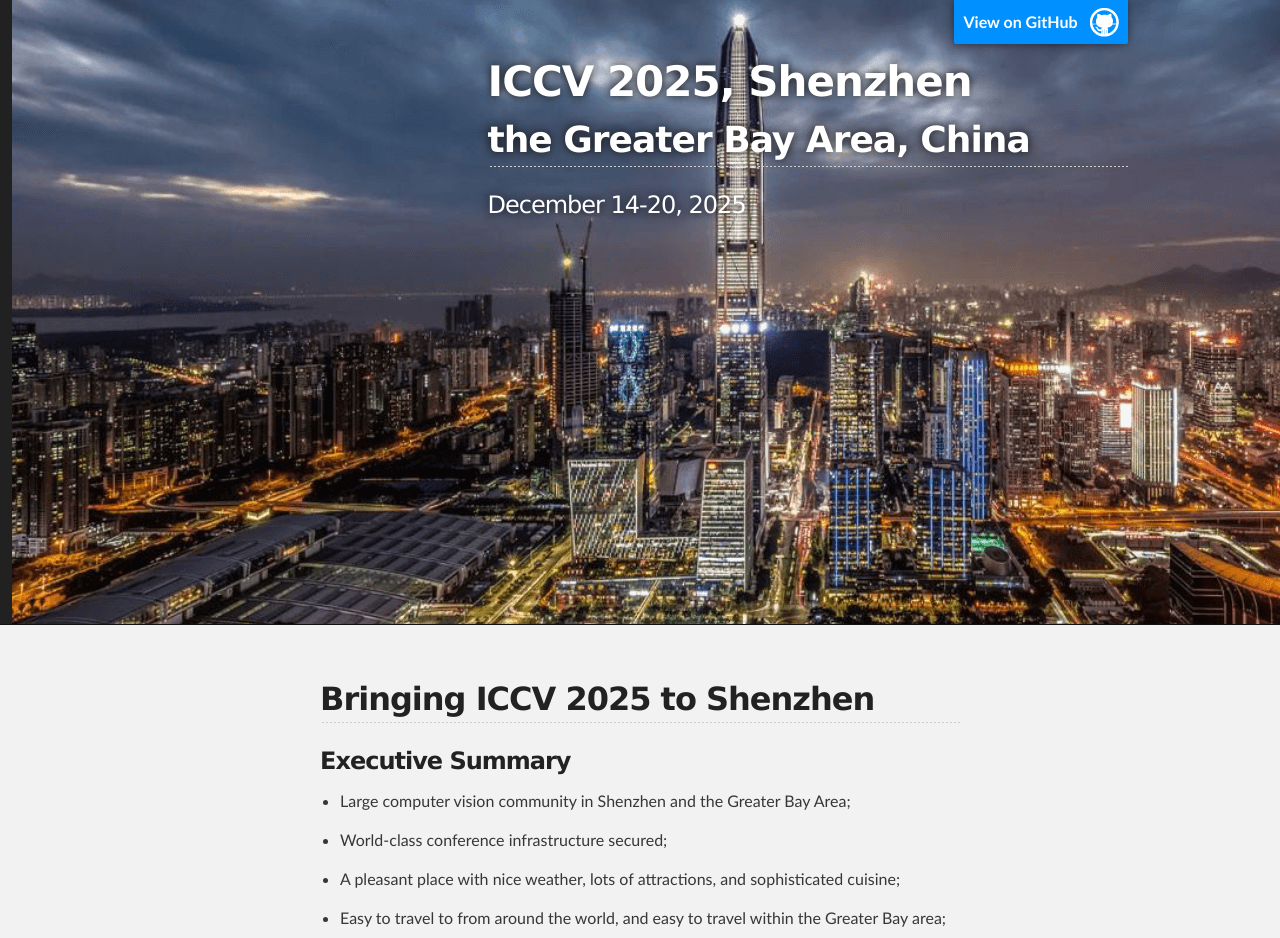
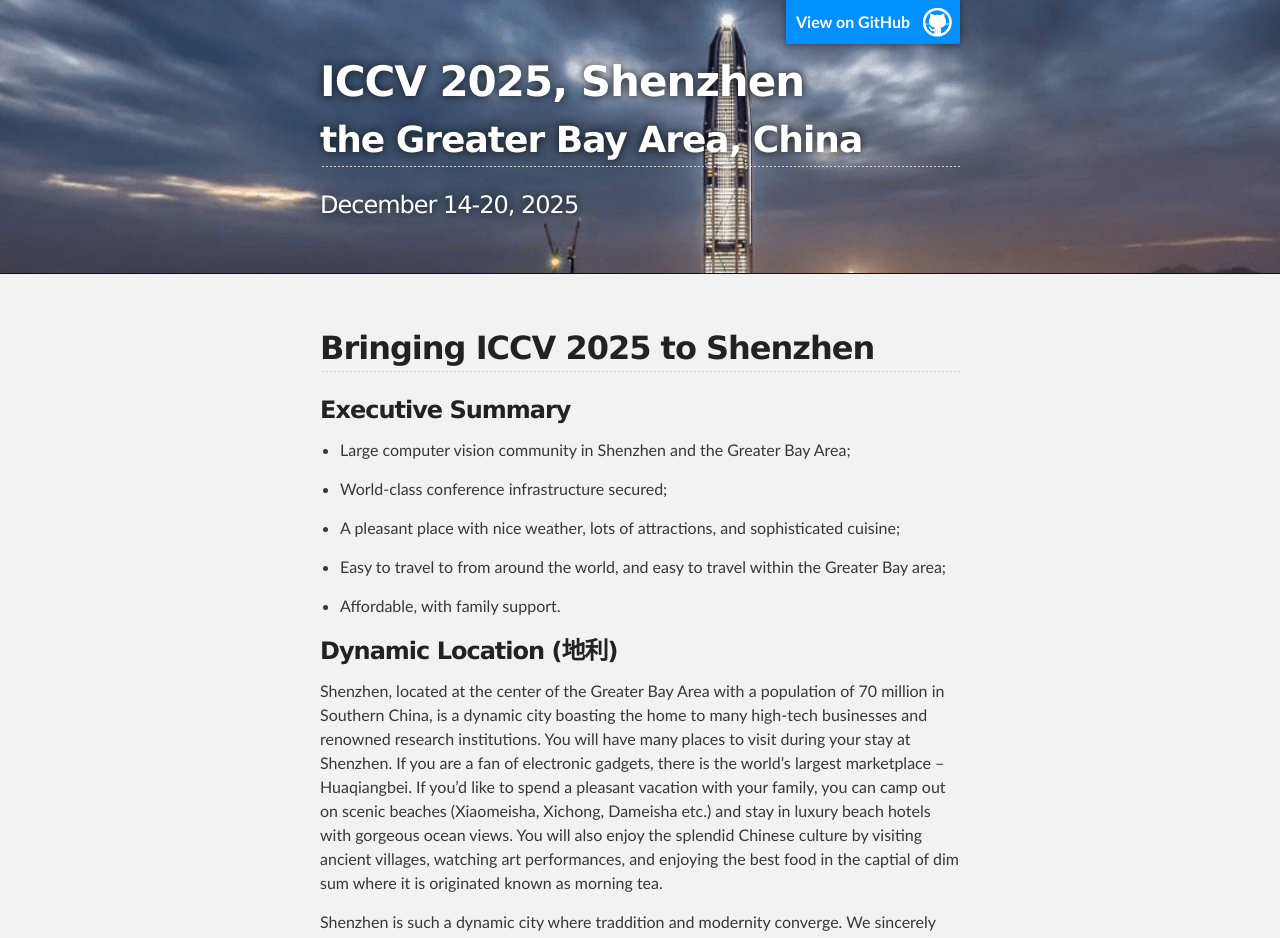
Before and after one commit to iccv2025shenzhen/iccv2025shenzhen, a Jekyll site: the page built from index.md, in a window 1280 px wide. Shown: the top 938 px of the page. Built offline with Jekyll 4.4.1, drawn with Linux system fonts in a browser that asks for light colours; our own code applies the rules of GitHub Pages for plain Markdown files.

Commit message:
Update default.html

```diff
--- a/_layouts/default.html
+++ b/_layouts/default.html
@@ -14,7 +14,7 @@
 
     <!-- HEADER -->
     <!-- <div id="header_wrap" class="outer" style="background: url('/assets/images/shenzhen.png');background-size:100% 100%;"> -->
-    <div id="header_wrap" class="outer" style="background: url('/assets/images/shenzhen.png')no-repeat 12px 0px;width: 1615px;height: 624px">
+    <div id="header_wrap" class="outer" style="background: url('/assets/images/shenzhen.png');background-size：cover;">
         <header class="inner">
           {% if site.github.is_project_page %}
             <a id="forkme_banner" href="{{ site.github.repository_url }}">View on GitHub</a>
```
